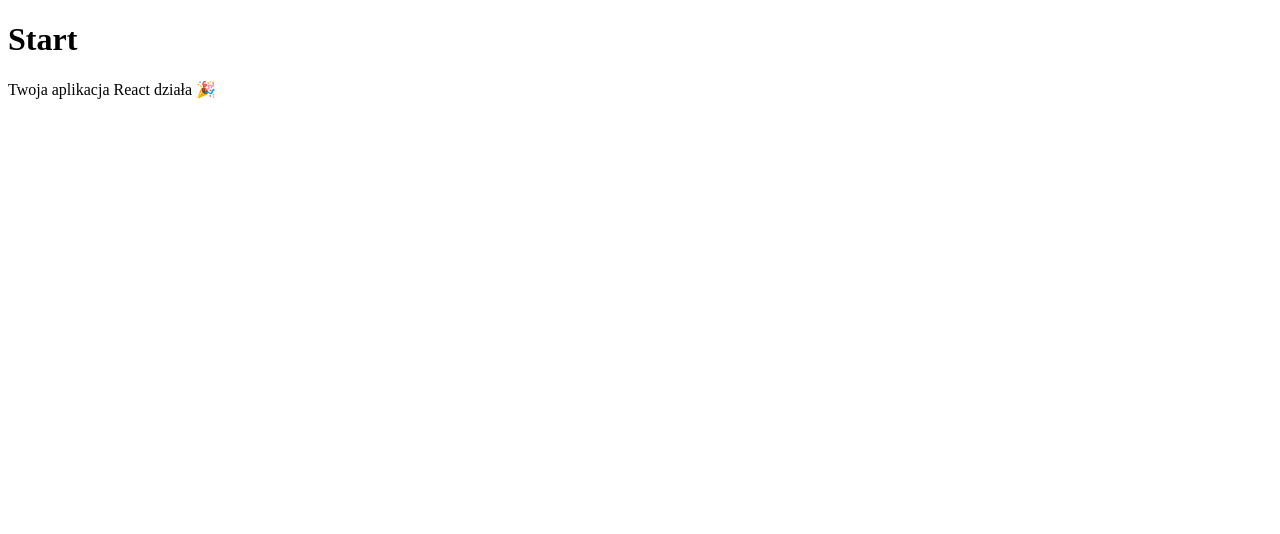
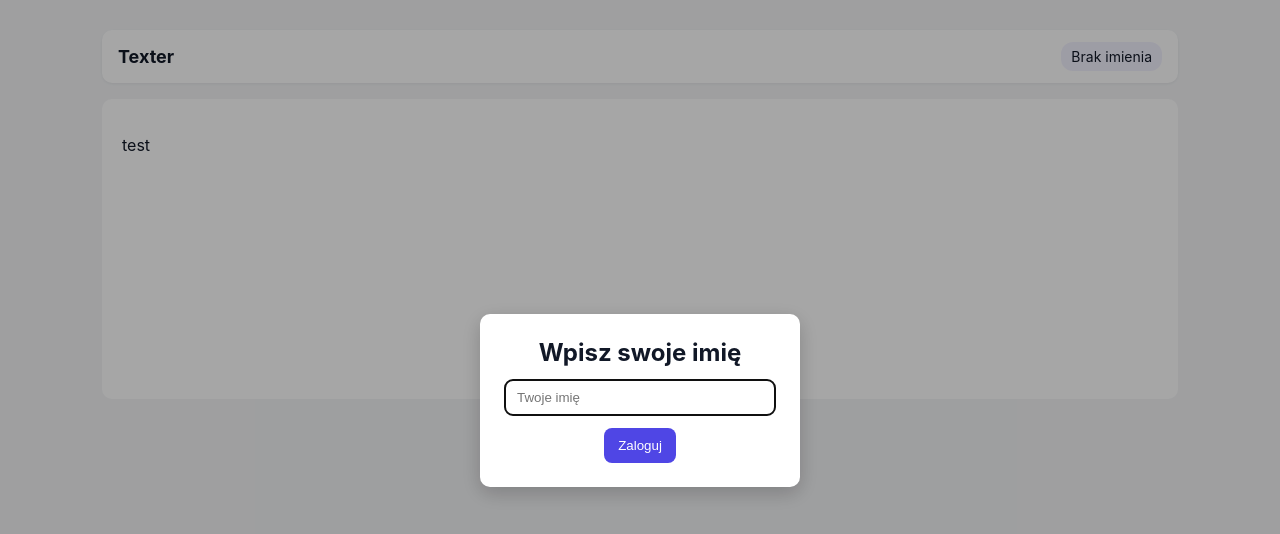
Before and after one commit to UniversityOfGdanskProjects/projekt-frontend-development-2025-2026-MaciejAzarewicz, a React (Vite) app in the folder texter/: page / in a window 1280 px wide. Shown: the top 534 px of the page. Built offline with nearby package versions, Linux system fonts and the light colour scheme.

Commit message:
dodawnie logowania

```diff
--- a/texter/index.html
+++ b/texter/index.html
@@ -2,9 +2,9 @@
 <html lang="en">
   <head>
     <meta charset="UTF-8" />
-    <link rel="icon" type="image/svg+xml" href="/vite.svg" />
+    <link rel="icon"/>
     <meta name="viewport" content="width=device-width, initial-scale=1.0" />
-    <title>texter</title>
+    <title>Texter</title>
   </head>
   <body>
     <div id="root"></div>
--- a/texter/package.json
+++ b/texter/package.json
@@ -22,6 +22,7 @@
     "eslint-plugin-react-hooks": "^7.0.1",
     "eslint-plugin-react-refresh": "^0.4.24",
     "globals": "^16.5.0",
+    "sass-embedded": "^1.96.0",
     "vite": "^7.2.4"
   }
 }
--- a/texter/src/App.jsx
+++ b/texter/src/App.jsx
@@ -1,8 +1,19 @@
+import React from 'react';
+import { UserProvider } from './context/UserProvider';
+import Header from './components/Header';
+import Login from './components/Login';
+import './styles/main.scss';
+
 export default function App() {
   return (
-    <div>
-      <h1>Start</h1>
-      <p>Twoja aplikacja React działa 🎉</p>
-    </div>
-  )
+    <UserProvider>
+      <div className="app">
+        <Header />
+        <main className="app-main">
+          <p>test</p>
+        </main>
+        <Login />
+      </div>
+    </UserProvider>
+  );
 }
--- /dev/null
+++ b/texter/src/components/Header.jsx
@@ -0,0 +1,13 @@
+import React, { useContext } from 'react';
+import { UserContext } from '../context/UserContext';
+
+export default function Header() {
+  const { userName } = useContext(UserContext);
+
+  return (
+    <header className="app-header">
+      <h1 className="app-title">Texter</h1>
+      <div className="user-bubble">{userName ? `Jesteś: ${userName}` : 'Brak imienia'}</div>
+    </header>
+  );
+}
--- /dev/null
+++ b/texter/src/components/Login.jsx
@@ -0,0 +1,32 @@
+import React, { useContext, useState } from 'react';
+import { UserContext } from '../context/UserContext';
+
+export default function Login() {
+  const { userName, setUserName } = useContext(UserContext);
+  const [name, setName] = useState(userName || '');
+
+  const handleSubmit = (e) => {
+    e.preventDefault();
+    const trimmed = name.trim();
+    if (!trimmed) return;
+    setUserName(trimmed);
+  };
+
+  if (userName) return null;
+
+  return (
+    <div className="login-overlay">
+      <form className="login-card" onSubmit={handleSubmit}>
+        <h2>Wpisz swoje imię</h2>
+        <input
+          type="text"
+          value={name}
+          onChange={(e) => setName(e.target.value)}
+          placeholder="Twoje imię"
+          autoFocus
+        />
+        <button type="submit">Zaloguj</button>
+      </form>
+    </div>
+  );
+}
--- /dev/null
+++ b/texter/src/context/UserContext.jsx
@@ -0,0 +1,3 @@
+import { createContext } from 'react';
+
+export const UserContext = createContext(null);
--- /dev/null
+++ b/texter/src/context/UserProvider.jsx
@@ -0,0 +1,22 @@
+import { useState, useEffect } from 'react';
+import { UserContext } from './UserContext';
+
+export function UserProvider({ children }) {
+  const [userName, setUserName] = useState(() => {
+    return localStorage.getItem('chat_username') || '';
+  });
+
+  useEffect(() => {
+    if (userName && userName.trim()) {
+      localStorage.setItem('chat_username', userName);
+    } else {
+      localStorage.removeItem('chat_username');
+    }
+  }, [userName]);
+
+  return (
+    <UserContext.Provider value={{ userName, setUserName }}>
+      {children}
+    </UserContext.Provider>
+  );
+}
--- /dev/null
+++ b/texter/src/styles/main.css
@@ -0,0 +1,100 @@
+:root {
+  --bg: #f3f4f6;
+  --card: #ffffff;
+  --accent: #4f46e5;
+  --text: #111827;
+}
+
+* {
+  box-sizing: border-box;
+}
+
+body {
+  margin: 0;
+  font-family: Inter, system-ui, sans-serif;
+  background: var(--bg);
+  color: var(--text);
+}
+
+.app {
+  max-width: 1100px;
+  margin: 18px auto;
+  padding: 12px;
+}
+
+/* header */
+.app-header {
+  display: flex;
+  justify-content: space-between;
+  align-items: center;
+  padding: 12px 16px;
+  background: var(--card);
+  border-radius: 10px;
+  box-shadow: 0 1px 3px rgba(0, 0, 0, 0.06);
+}
+
+.app-title {
+  margin: 0;
+  font-size: 18px;
+}
+
+.user-bubble {
+  background: rgba(79, 70, 229, 0.08);
+  padding: 6px 10px;
+  border-radius: 12px;
+  font-size: 14px;
+}
+
+/* main - placeholder */
+.app-main {
+  margin-top: 16px;
+  min-height: 300px;
+  padding: 20px;
+  background: var(--card);
+  border-radius: 10px;
+}
+
+/* login overlay */
+.login-overlay {
+  position: fixed;
+  inset: 0;
+  display: flex;
+  align-items: center;
+  justify-content: center;
+  background: rgba(0, 0, 0, 0.35);
+  z-index: 50;
+}
+
+.login-card {
+  background: var(--card);
+  padding: 24px;
+  border-radius: 10px;
+  width: 320px;
+  box-shadow: 0 6px 20px rgba(0, 0, 0, 0.2);
+  text-align: center;
+}
+
+.login-card h2 {
+  margin: 0 0 12px;
+}
+
+.login-card input {
+  width: 100%;
+  padding: 10px 12px;
+  border: 1px solid #e5e7eb;
+  border-radius: 8px;
+  margin-bottom: 12px;
+}
+
+.login-card button {
+  background: var(--accent);
+  color: white;
+  border: none;
+  padding: 10px 14px;
+  border-radius: 8px;
+  cursor: pointer;
+}
+
+.login-card button:active {
+  transform: translateY(1px);
+}/*# sourceMappingURL=main.css.map */
--- /dev/null
+++ b/texter/src/styles/main.scss
@@ -0,0 +1,78 @@
+:root {
+  --bg: #f3f4f6;
+  --card: #ffffff;
+  --accent: #4f46e5;
+  --text: #111827;
+}
+
+*{box-sizing:border-box}
+body{margin:0;font-family:Inter, system-ui, sans-serif;background:var(--bg);color:var(--text)}
+
+.app{
+  max-width:1100px;
+  margin:18px auto;
+  padding:12px;
+}
+
+/* header */
+.app-header{
+  display:flex;
+  justify-content:space-between;
+  align-items:center;
+  padding:12px 16px;
+  background:var(--card);
+  border-radius:10px;
+  box-shadow:0 1px 3px rgba(0,0,0,0.06);
+}
+.app-title{margin:0;font-size:18px}
+.user-bubble{
+  background:rgba(79,70,229,0.08);
+  padding:6px 10px;
+  border-radius:12px;
+  font-size:14px;
+}
+
+/* main - placeholder */
+.app-main{
+  margin-top:16px;
+  min-height:300px;
+  padding:20px;
+  background:var(--card);
+  border-radius:10px;
+}
+
+/* login overlay */
+.login-overlay{
+  position:fixed;
+  inset:0;
+  display:flex;
+  align-items:center;
+  justify-content:center;
+  background:rgba(0,0,0,0.35);
+  z-index:50;
+}
+.login-card{
+  background:var(--card);
+  padding:24px;
+  border-radius:10px;
+  width:320px;
+  box-shadow:0 6px 20px rgba(0,0,0,0.2);
+  text-align:center;
+}
+.login-card h2{margin:0 0 12px}
+.login-card input{
+  width:100%;
+  padding:10px 12px;
+  border:1px solid #e5e7eb;
+  border-radius:8px;
+  margin-bottom:12px;
+}
+.login-card button{
+  background:var(--accent);
+  color:white;
+  border:none;
+  padding:10px 14px;
+  border-radius:8px;
+  cursor:pointer;
+}
+.login-card button:active{transform:translateY(1px)}
```
Also changed, not shown: 1 other file (tests, documents, lock files or other folders).
